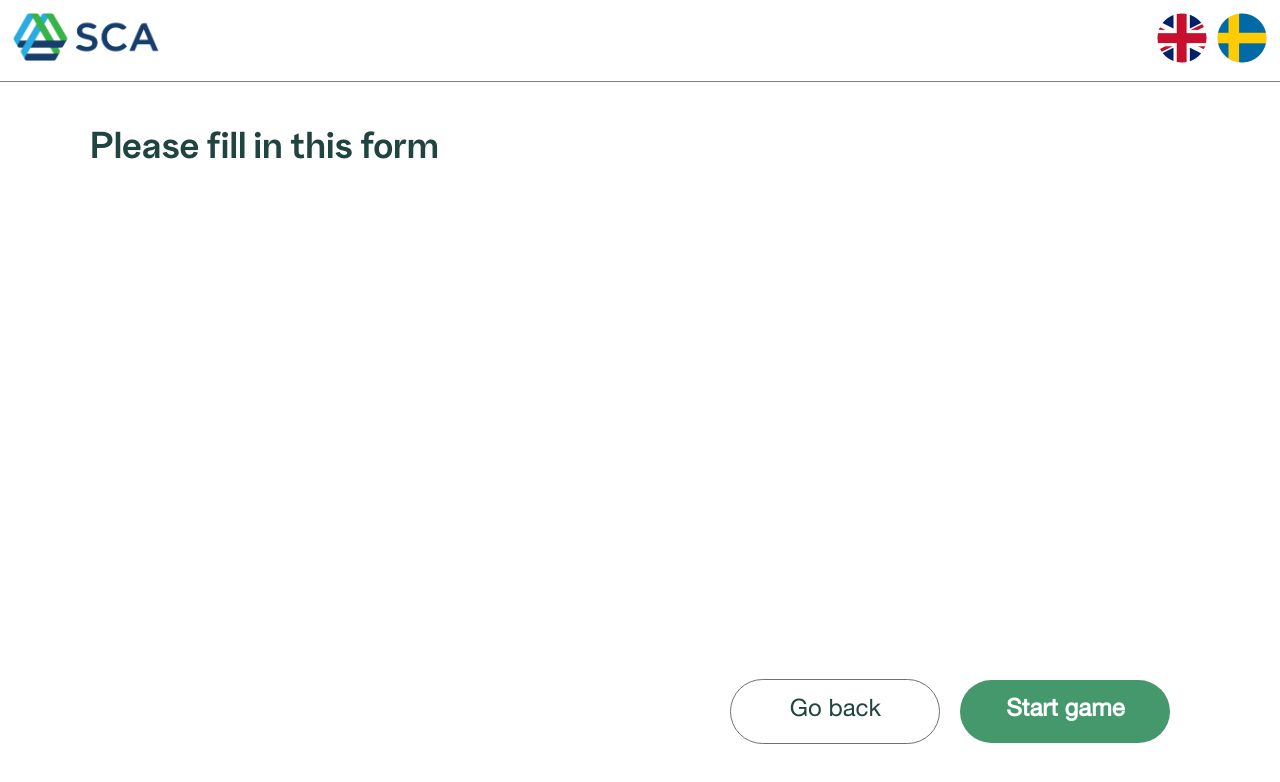
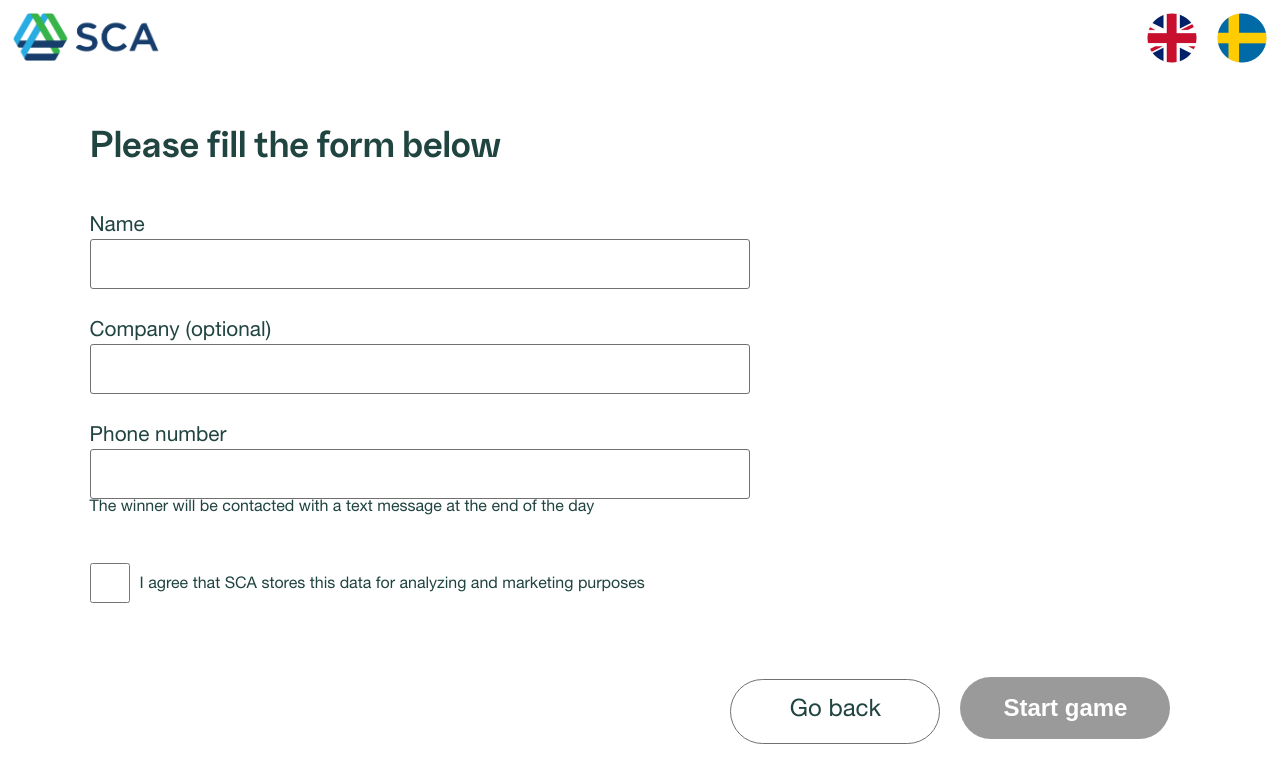
Before and after one commit to mattiasbygdeson/sca_game, a Vue app: page /userform in a window 1280 px wide. Shown: the top 782 px of the page. Built offline with nearby package versions, Linux system fonts and the light colour scheme.

Commit message:
game development started

```diff
--- a/src/App.vue
+++ b/src/App.vue
@@ -55,30 +55,30 @@ body, h1, h2, h3, h4, h5, h6, p, ol, ul {
   overflow: hidden;
 }
 
+ol, ul {
+  list-style: none;
+}
+
 h1, h2, h3 {
   font-family: SCAsans, sans-serif;
+  margin-bottom: 50px;
 }
 
 h1 {
   font-size: 4em;
   margin-top: 40px;
-  margin-bottom: 50px;
 }
 
 h2 {
   font-size: 2.35em;
   font-weight: 600;
-  margin-bottom: 50px;
-}
-
-ol, ul {
-  list-style: none;
 }
 
 p {
   font-size: 1.2em;
   font-weight: 100;
   line-height: 1.45em;
+  margin-bottom: 20px;
 }
 
 img {
@@ -102,13 +102,19 @@ a {
   text-decoration: none;
 }
 
-li {
+li, button {
   display: inline-block;
   padding: 17px;
   width: 210px;
   border-radius: 50px;
   text-align: center;
   font-size: 1.5em;
+  border: 0;
+}
+
+button:disabled {
+  background-color: #707070;
+  opacity: 0.7;
 }
 
 .button-primary {
--- a/src/components/GameContainer.vue
+++ b/src/components/GameContainer.vue
@@ -1,15 +1,80 @@
 <template>
-  <div>
-    <h2>The game</h2>
+  <div class="board-container">
+    <!-- <h2>The game</h2> -->
+    <Woodboard v-for="woodboard in woodboards" :key="woodboard.id" v-bind:woodboard="woodboard" />
   </div>
 </template>
 
 <script>
+import Woodboard from "./Woodboard";
+
 export default {
   name: 'GameContainer',
+  components: {
+    Woodboard
+  },
+  data() {
+    return {
+      woodboards: [
+        {
+          id: "001",
+          uri: "something.png",
+          defective: false,
+        },
+        {
+          id: "002",
+          uri: "something.png",
+          defective: true,
+        },
+        {
+          id: "003",
+          uri: "something.png",
+          defective: true,
+        },
+        {
+          id: "004",
+          uri: "something.png",
+          defective: false,
+        },
+        {
+          id: "005",
+          uri: "something.png",
+          defective: false,
+        },
+        {
+          id: "006",
+          uri: "something.png",
+          defective: true,
+        },
+      ]
+    }
+  },
+  created() {
+    this.shuffle(this.woodboards);
+  },
+  methods: {
+    shuffle(array) {
+      var ctr = array.length, temp, index;
+
+      while (ctr > 0) {
+        index = Math.floor(Math.random() * ctr);
+        ctr--;
+        temp = array[ctr];
+        array[ctr] = array[index];
+        array[index] = temp;
+      }
+
+      this.woodboards = array;
+    }
+  }
 }
 </script>
 
-<style scoped>
-
+<style lang="scss" scoped>
+.board-container {
+  // border: 1px solid blue;
+  // width: 2000%;
+  // position: relative;
+  // right: 550px;
+}
 </style>
--- a/src/components/Guide.vue
+++ b/src/components/Guide.vue
@@ -8,6 +8,25 @@
         <router-link to="/userform"><li class="button-primary">Next</li></router-link>
       </ul>
     </nav>
+
+    <p>{{this.paragraphs.guide1}}</p>
+
+    <div class="wrapper">
+      <div class="column">
+        <img src="https://via.placeholder.com/358x233" />
+        <p>{{this.paragraphs.guide2}}</p>
+      </div>
+
+      <div class="column">
+        <img src="https://via.placeholder.com/358x233" />
+        <p>{{this.paragraphs.guide3}}</p>
+      </div>
+
+      <div class="column">
+        <img src="https://via.placeholder.com/358x233" />
+        <p>{{this.paragraphs.guide4}}</p>
+      </div>
+    </div>
   </div>
 </template>
 
@@ -15,11 +34,16 @@
 export default {
   name: 'Guide',
   props: {
-    headlines: Object
+    headlines: Object,
+    paragraphs: Object
   }
 }
 </script>
 
-<style scoped>
-
+<style lang="scss" scoped>
+.wrapper {
+  display: grid;
+  grid-template-columns: 30% 30% 30%;
+  grid-column-gap: 5%;
+}
 </style>
--- a/src/components/Instructions.vue
+++ b/src/components/Instructions.vue
@@ -17,7 +17,7 @@
       </div>
 
       <div class="column">
-        <!-- image -->
+        <img src="https://via.placeholder.com/446x297" />
       </div>
     </div>
   </div>
@@ -33,12 +33,9 @@ export default {
 }
 </script>
 
-<style scoped>
+<style lang="scss" scoped>
 .wrapper {
-  border: 1px solid pink;
-}
-
-.column {
-  border: 1px solid cyan;
+  display: grid;
+  grid-template-columns: 66% auto;
 }
 </style>
--- a/src/components/UserForm.vue
+++ b/src/components/UserForm.vue
@@ -5,9 +5,26 @@
     <nav class="bottom-right">
       <ul>
         <router-link to="/guide"><li class="button-secondary">Go back</li></router-link>
-        <router-link to="/game"><li class="button-primary">Start game</li></router-link>
+        <router-link to="/game"><button class="button-primary" :disabled="disabled">Start game</button></router-link>
       </ul>
     </nav>
+
+    <form @change="checkFormCompletion">
+      <label for="name">{{this.paragraphs.userFormName}}</label>
+      <input id="name" type="text" v-model="name">
+
+      <label for="company">{{this.paragraphs.userFormCompany}}</label>
+      <input id="company" type="text" v-model="company">
+
+      <label for="phone">{{this.paragraphs.userFormPhone}}</label>
+      <input id="phone" type="number" v-model="phone">
+      <span class="sidenote">{{this.paragraphs.userFormNote}}</span>
+
+      <div>
+        <input id="privacy-agreement" class="checkbox" type="checkbox" v-model="checkbox">
+        <label for="privacy-agreement" class="sidenote">{{this.paragraphs.userFormAgreement}}</label>
+      </div>
+    </form>
   </div>
 </template>
 
@@ -15,11 +32,79 @@
 export default {
   name: 'UserForm',
   props: {
-    headlines: Object
+    headlines: Object,
+    paragraphs: Object,
+  },
+  data() {
+    return {
+      name: "",
+      company: "",
+      phone: "",
+      checkbox: false,
+      disabled: true,
+    }
+  },
+  methods: {
+    checkFormCompletion() {
+      var name = this.name;
+      var phone = this.phone;
+      var checkbox = this.checkbox;
+
+      if(name && phone && checkbox) {
+        this.disabled = false;
+      } else {
+        this.disabled = true;
+      }
+    }
   }
 }
 </script>
 
-<style scoped>
+<style lang="scss" scoped>
+input[type="text"], input[type="number"] {
+  display: block;
+  height: 50px;
+  width: 60%;
+  border-radius: 3px;
+  border: 1px solid #707070;
+  background: #fff;
+  margin-bottom: 30px;
+  padding: 0px 20px;
+  font-size: 1.5em;
+}
+
+input::-webkit-outer-spin-button,
+input::-webkit-inner-spin-button {
+  -webkit-appearance: none;
+  margin: 0;
+}
+
+input[type="number"] {
+  margin-bottom: 0;
+}
+
+.checkbox {
+  position: relative;
+  top: 15px;
+  width: 40px;
+  height: 40px;
+  margin: 0;
+  margin-right: 10px;
+  margin-top: 30px;
+}
+
+label {
+  margin-bottom: 30px;
+  font-size: 1.3em;
+}
+
+.sidenote {
+  font-size: 1em;
+}
+
+.disabled {
+  background-color: #707070;
+  opacity: 0.7;
+}
 
 </style>
--- /dev/null
+++ b/src/components/Woodboard.vue
@@ -0,0 +1,59 @@
+<template>
+  <div class="woodboard" :class="{removed : isRemoved}" @click="removeBoard">
+    <p>{{this.woodboard.id}}</p>
+    <p>Defective: {{this.woodboard.defective}}</p>
+  </div>
+</template>
+
+<script>
+export default {
+  name: 'Woodboard',
+  props: {
+    woodboard: Object
+  },
+  data() {
+    return {
+      isRemoved: false,
+    }
+  },
+  methods: {
+    removeBoard() {
+      if(!this.isRemoved) {
+        this.isRemoved = true;
+
+        if(this.woodboard.defective) {
+          //eslint-disable-next-line no-console
+          console.log("You get one point!");
+        } else {
+          //eslint-disable-next-line no-console
+          console.log("You lose one point");
+        }
+      }
+    }
+  }
+}
+</script>
+
+<style lang="scss" scoped>
+.woodboard {
+  // height: 600px;
+  // width: 550px;
+  border: 1px solid pink;
+  display: inline-block;
+  margin: 20px;
+  font-size: 0.75em;
+
+  &:hover {
+    cursor: pointer;
+    background-color: pink;
+  }
+}
+
+.removed {
+  background-color: pink;
+
+  &:hover {
+    cursor: initial;
+  }
+}
+</style>
--- a/src/layout/Header.vue
+++ b/src/layout/Header.vue
@@ -20,7 +20,8 @@ export default {
 <style lang="scss" scoped>
 header {
   padding: 1%;
-  border-bottom: 1px solid gray;
+  // border-bottom: 1px solid gray;
+  // background-color: #fff;
 }
 
 .menu-language {
@@ -31,7 +32,7 @@ header {
   border: 0;
   height: 50px;
   width: 50px;
-  margin-left: 10px;
+  margin-left: 20px;
   border-radius: 50px;
   background-size: 100%;
 
--- a/src/strings.js
+++ b/src/strings.js
@@ -2,7 +2,7 @@ const headlines = {
   home: "Title",
   instructions: "How to play",
   guide: "What to look for",
-  userForm: "Please fill in this form",
+  userForm: "Please fill the form below",
   score: "Score board",
 };
 
@@ -17,6 +17,12 @@ const paragraphs = {
   guide2: "Lorem ipsum dolor sit amet, consectetur adipiscing elit. Nulla iaculis, eros eget porta bibendum.",
   guide3: "Lorem ipsum dolor sit amet, consectetur adipiscing elit. Nulla iaculis, eros eget porta bibendum.",
   guide4: "Lorem ipsum dolor sit amet, consectetur adipiscing elit. Nulla iaculis, eros eget porta bibendum.",
+
+  userFormName: "Name",
+  userFormCompany: "Company (optional)",
+  userFormPhone: "Phone number",
+  userFormNote: "The winner will be contacted with a text message at the end of the day",
+  userFormAgreement: "I agree that SCA stores this data for analyzing and marketing purposes",
 }
 
 export { headlines, paragraphs };
```
Also changed, not shown: src/components/Game.vue (deleted, +0 -15 lines).
